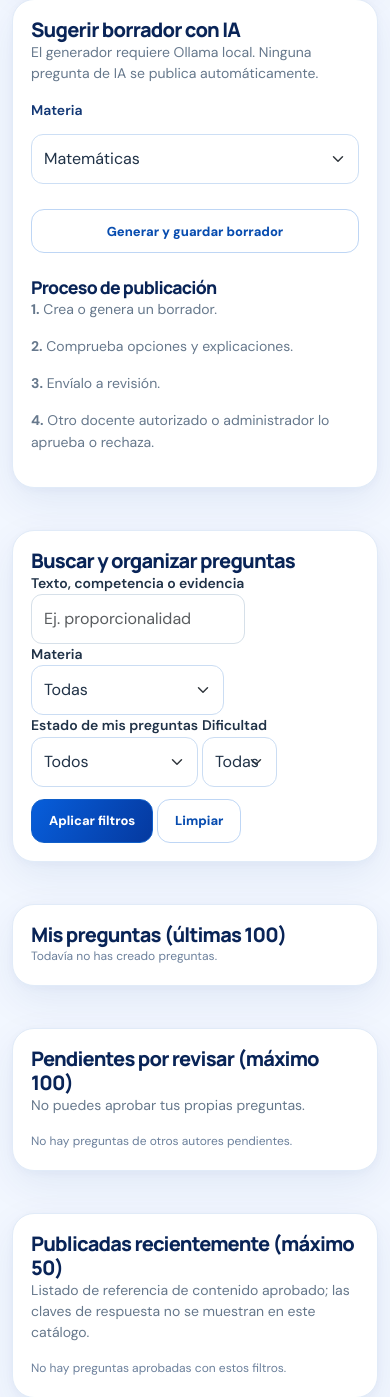
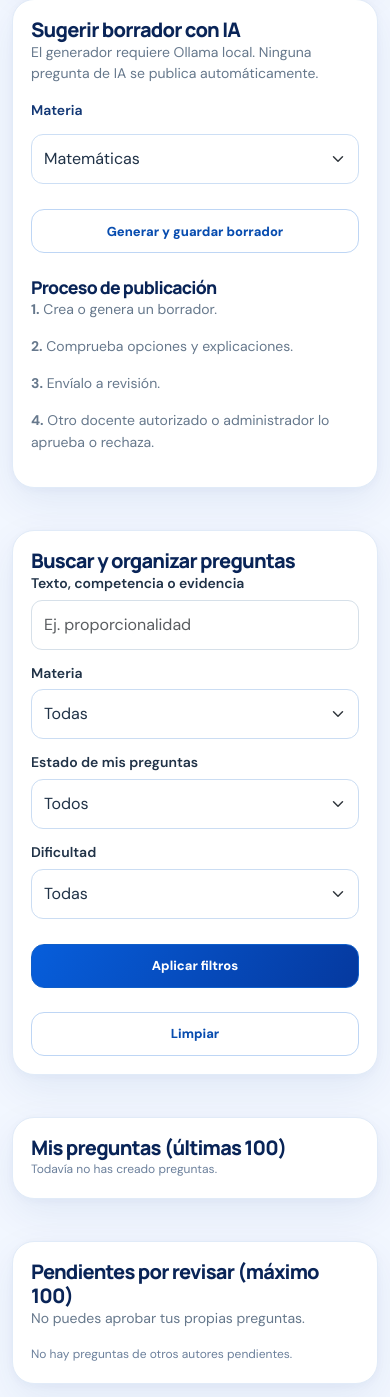
Before and after one commit to legalmenteadriangalindez/Sistema-pre-ICFES-de-prediccion-de-habilidades-y-debilidades-academicas-con-Chatbot, a Django app: page /banco-preguntas/ in a window 390 px wide. Shown: the part 2273-3670 px from the top of the page. Run offline with Django 5.2, Linux system fonts and the light colour scheme; the visitor is signed in with stand-in values (Sample User, id 1); data comes from the database, SQL or seed files in the repository; data that the repository does not hold is empty.

Commit message:
feat(css): filtros responsive del banco sin cambiar estilos globales

```diff
--- a/Principal/static/css/banco-preguntas.css
+++ b/Principal/static/css/banco-preguntas.css
@@ -28,6 +28,24 @@
 .bank-page input[type="text"],
 .bank-page select {
   max-width: 100%;
+  width: 100%;
+}
+
+.bank-filters {
+  display: grid;
+  grid-template-columns: repeat(auto-fit, minmax(180px, 1fr));
+  align-items: end;
+  gap: 0.8rem;
+}
+
+.bank-filters label {
+  display: grid;
+  gap: 0.35rem;
+  font-weight: 600;
+}
+
+.bank-filters button,
+.bank-filters a {
   width: 100%;
 }
 
```
